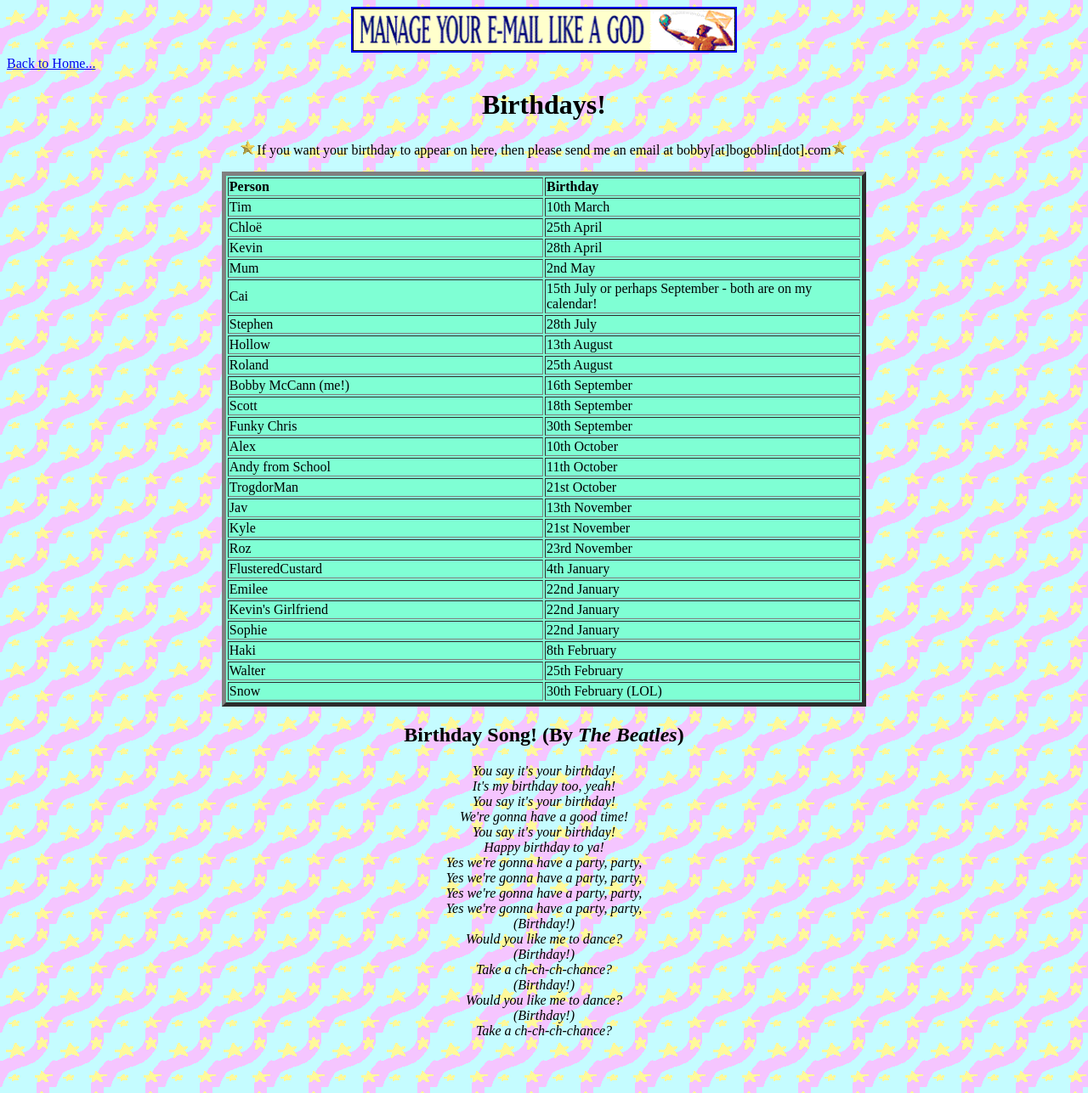
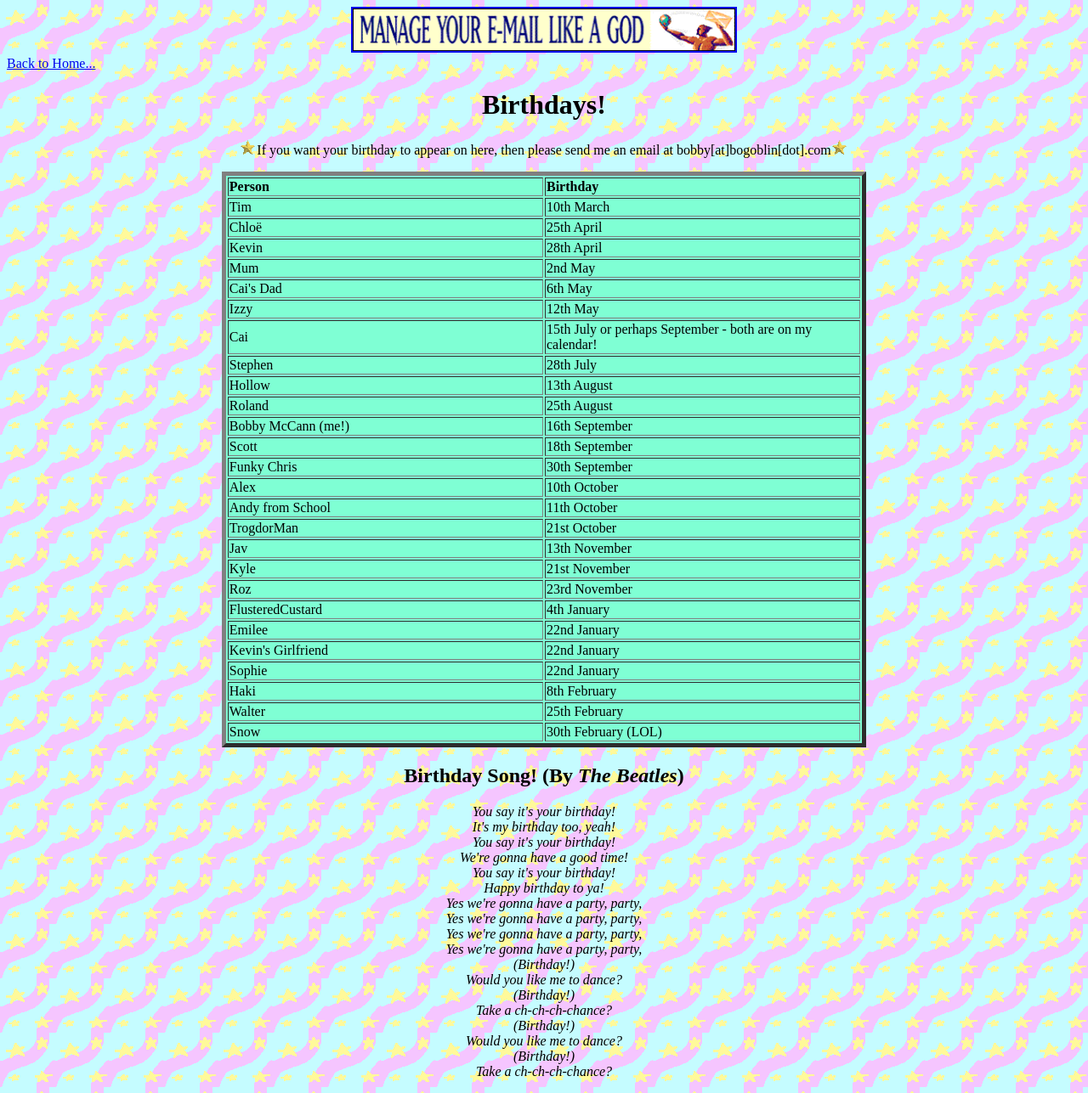
Before and after one commit to bogoblin/bobbyweb, a Jekyll site: the page birthdays/index.html, which Jekyll copies as it is, in a window 1280 px wide. Shown: the whole page at 85% size. Built offline with Jekyll 4.4.1, drawn with Linux system fonts in a browser that asks for light colours.

Commit message:
Add Cai's gf & dad

```diff
--- a/birthdays/index.html
+++ b/birthdays/index.html
@@ -65,6 +65,8 @@ b.innerHTML=s.reduce((c,v)=>c+v.outerHTML)}
     <tr> <td>Sophie</td> <td>22nd January</td> </tr>
     <tr> <td>Roland</td> <td>25th August</td> </tr>
     <tr> <td>Chloë</td> <td>25th April</td> </tr>
+    <tr> <td>Izzy</td> <td>12th May</td> </tr>
+    <tr> <td>Cai's Dad</td> <td>6th May</td> </tr>
 </table>
 <center>
     <h2>Birthday Song! (By <em>The Beatles</em>)</h2>
```
